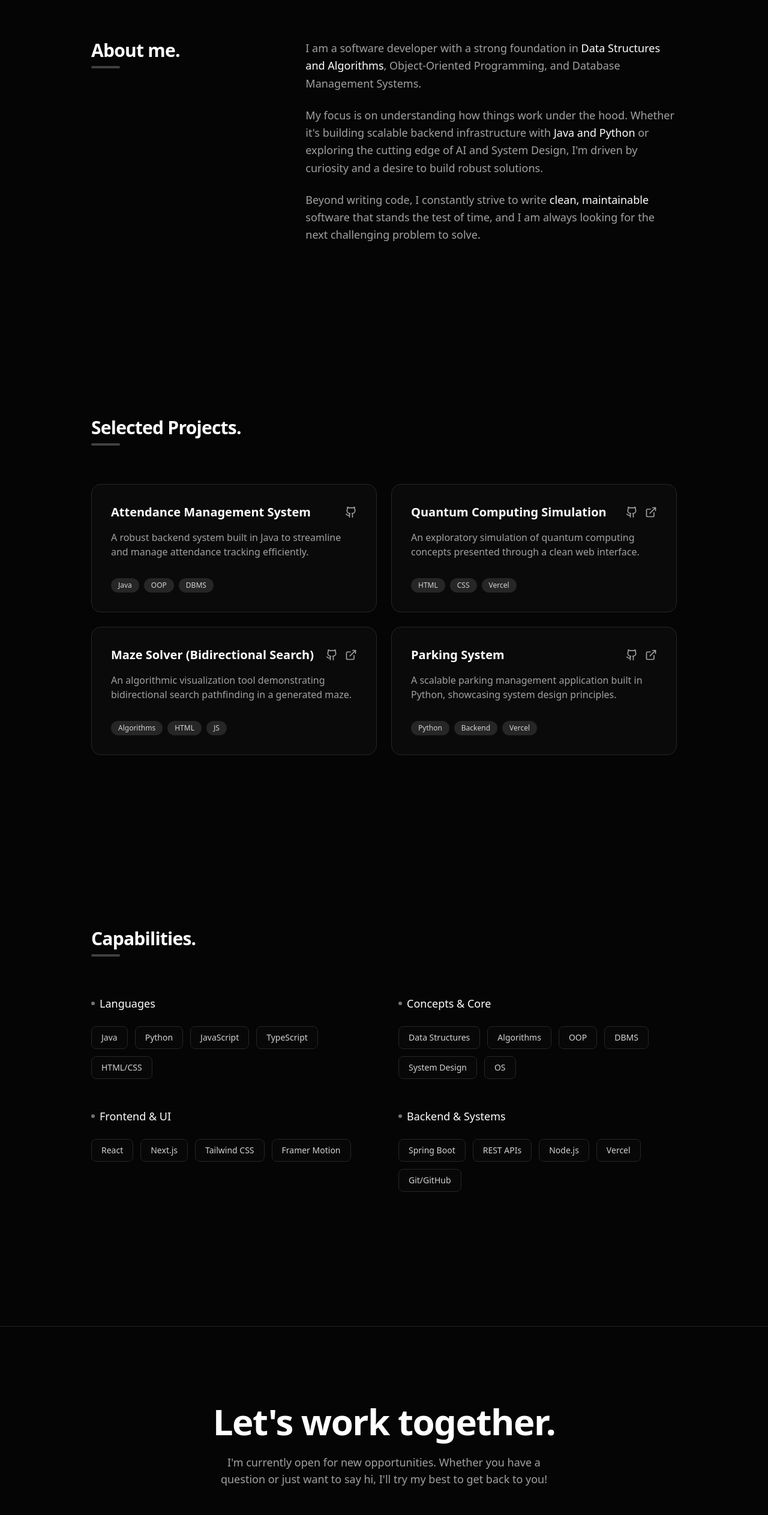
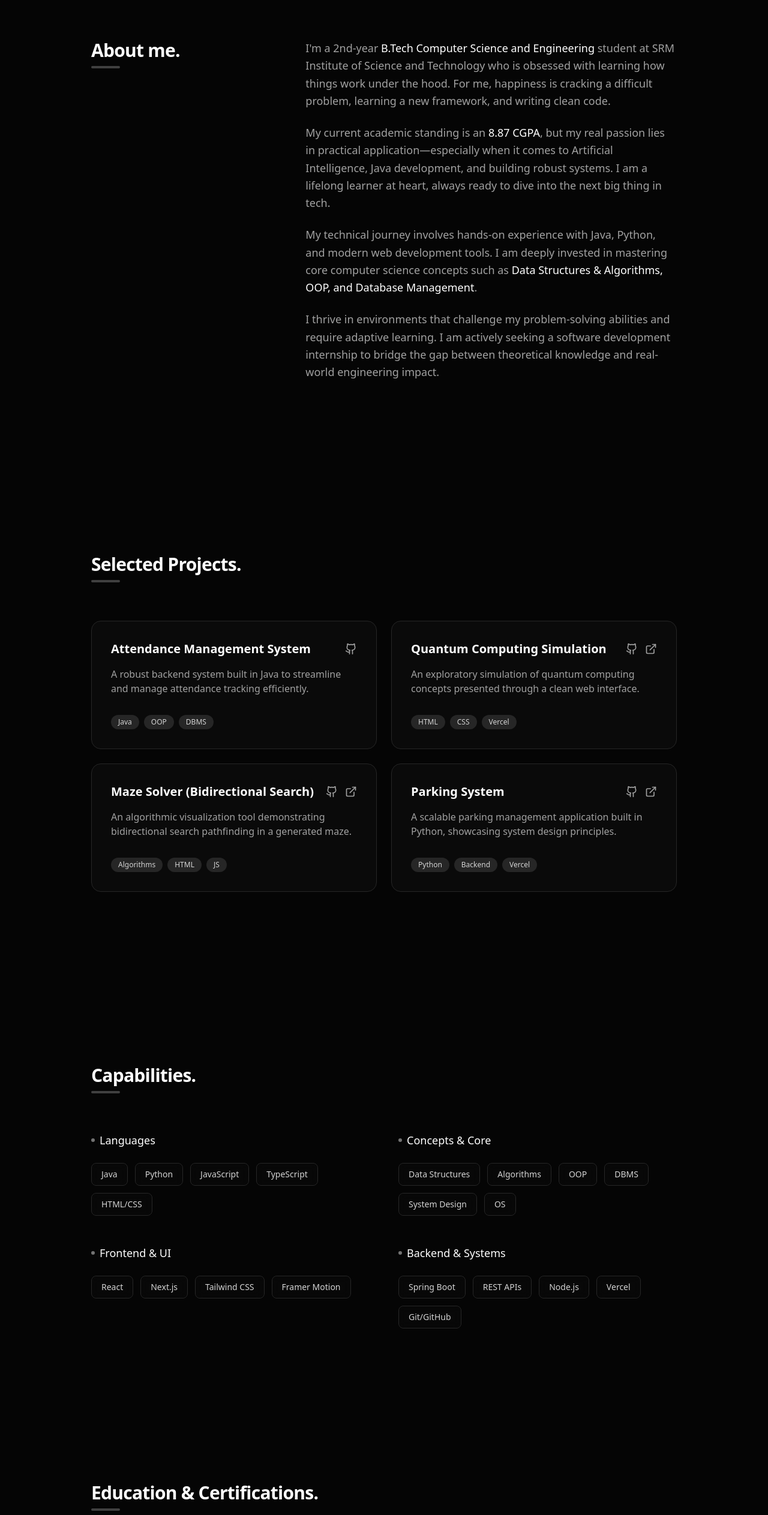
Before and after one commit to TechWithDipak/Portfolio_website, a Next.js app: page / in a window 1280 px wide. Shown: the part 862-3388 px from the top of the page at 60% size. Built offline with nearby package versions, Linux system fonts and the light colour scheme.

Commit message:
certification added

```diff
--- a/src/app/page.tsx
+++ b/src/app/page.tsx
@@ -2,6 +2,7 @@ import Hero from "@/components/Hero";
 import About from "@/components/About";
 import Projects from "@/components/Projects";
 import Skills from "@/components/Skills";
+import Certifications from "@/components/Certifications";
 import Contact from "@/components/Contact";
 
 export default function Home() {
@@ -11,6 +12,7 @@ export default function Home() {
       <About />
       <Projects />
       <Skills />
+      <Certifications />
       <Contact />
     </main>
   );
--- a/src/components/About.tsx
+++ b/src/components/About.tsx
@@ -1,7 +1,6 @@
 "use client";
 
 import { Section } from "./ui/Section";
-import { motion } from "framer-motion";
 
 export default function About() {
   return (
@@ -13,13 +12,16 @@ export default function About() {
 
       <div className="w-full md:w-2/3 text-lg text-neutral-400 font-light leading-relaxed space-y-6">
         <p>
-          I am a software developer with a strong foundation in <span className="text-white font-medium">Data Structures and Algorithms</span>, Object-Oriented Programming, and Database Management Systems.
+          I&apos;m a 2nd-year <span className="text-white font-medium">B.Tech Computer Science and Engineering</span> student at SRM Institute of Science and Technology who is obsessed with learning how things work under the hood. For me, happiness is cracking a difficult problem, learning a new framework, and writing clean code.
         </p>
         <p>
-          My focus is on understanding how things work under the hood. Whether it&apos;s building scalable backend infrastructure with <span className="text-white font-medium">Java and Python</span> or exploring the cutting edge of AI and System Design, I&apos;m driven by curiosity and a desire to build robust solutions.
+          My current academic standing is an <span className="text-white font-medium">8.87 CGPA</span>, but my real passion lies in practical application—especially when it comes to Artificial Intelligence, Java development, and building robust systems. I am a lifelong learner at heart, always ready to dive into the next big thing in tech.
         </p>
         <p>
-          Beyond writing code, I constantly strive to write <span className="text-white font-medium">clean, maintainable</span> software that stands the test of time, and I am always looking for the next challenging problem to solve.
+          My technical journey involves hands-on experience with Java, Python, and modern web development tools. I am deeply invested in mastering core computer science concepts such as <span className="text-white font-medium">Data Structures &amp; Algorithms, OOP, and Database Management</span>.
+        </p>
+        <p>
+          I thrive in environments that challenge my problem-solving abilities and require adaptive learning. I am actively seeking a software development internship to bridge the gap between theoretical knowledge and real-world engineering impact.
         </p>
       </div>
     </Section>
--- /dev/null
+++ b/src/components/Certifications.tsx
@@ -0,0 +1,104 @@
+"use client";
+
+import { Section } from "./ui/Section";
+import { motion } from "framer-motion";
+import { LuGraduationCap as GraduationCap, LuAward as Award } from "react-icons/lu";
+
+const EDUCATION = [
+  {
+    period: "2024 - 2028",
+    title: "B.Tech Computer Science",
+    institution: "SRM Institute of Science and Technology (SRMIST)",
+    highlight: "Current CGPA: 8.87 (2nd Year)",
+  },
+  {
+    period: "Completed",
+    title: "Class XII (Higher Secondary)",
+    institution: "Sri Chaitanya Institute",
+    highlight: null,
+  }
+];
+
+const CERTIFICATIONS = [
+  "J.P. Morgan: Software Engineering Job Simulation",
+  "NVIDIA: Evaluation and Light Customization of LLMs",
+  "NPTEL & IIT: Programming in Java",
+  "Databricks: SQL Analytics and BI on Databricks",
+  "Udemy: Data Structures and OOP with C++",
+  "Forage: GenAI Powered Data Analytics",
+  "Saylor Academy: CS105: Introduction to Python"
+];
+
+export default function Certifications() {
+  return (
+    <Section id="background" className="py-24 md:py-32">
+      <div className="mb-16">
+        <h2 className="text-3xl font-bold tracking-tight text-white mb-2">Education &amp; Certifications.</h2>
+        <div className="h-1 w-12 bg-neutral-700 rounded-full" />
+      </div>
+
+      <div className="grid grid-cols-1 lg:grid-cols-2 gap-16 lg:gap-12">
+        {/* Education Column */}
+        <div>
+          <div className="flex items-center gap-3 mb-8">
+            <GraduationCap className="text-blue-400" size={24} />
+            <h3 className="text-2xl font-semibold text-white">Education</h3>
+          </div>
+
+          <div className="relative border-l border-neutral-800 ml-3 pl-8 space-y-10">
+            {EDUCATION.map((item, idx) => (
+              <motion.div
+                key={idx}
+                initial={{ opacity: 0, y: 20 }}
+                whileInView={{ opacity: 1, y: 0 }}
+                viewport={{ once: true, margin: "-10%" }}
+                transition={{ duration: 0.5, delay: idx * 0.1 }}
+                className="relative"
+              >
+                {/* Timeline dot */}
+                <div className="absolute -left-[41px] top-1 h-4 w-4 rounded-full bg-[#050505] border-2 border-neutral-700 flex items-center justify-center z-10">
+                  <div className="h-1.5 w-1.5 rounded-full bg-blue-500" />
+                </div>
+
+                <div className="p-6 rounded-2xl border border-neutral-800 bg-neutral-900/20 hover:bg-neutral-900/50 transition-colors">
+                  <span className="text-sm font-medium text-blue-400 mb-2 block">{item.period}</span>
+                  <h4 className="text-xl font-bold text-white mb-1">{item.title}</h4>
+                  <p className="text-neutral-400 mb-4 font-light">{item.institution}</p>
+                  {item.highlight && (
+                    <span className="inline-block px-3 py-1 bg-neutral-800 text-neutral-300 text-sm rounded-md font-medium">
+                      {item.highlight}
+                    </span>
+                  )}
+                </div>
+              </motion.div>
+            ))}
+          </div>
+        </div>
+
+        {/* Certifications Column */}
+        <div>
+          <div className="flex items-center gap-3 mb-8">
+            <Award className="text-purple-400" size={24} />
+            <h3 className="text-2xl font-semibold text-white">Certifications</h3>
+          </div>
+
+          <div className="flex flex-col gap-4">
+            {CERTIFICATIONS.map((cert, idx) => (
+              <motion.div
+                key={idx}
+                initial={{ opacity: 0, x: 20 }}
+                whileInView={{ opacity: 1, x: 0 }}
+                viewport={{ once: true, margin: "-10%" }}
+                transition={{ duration: 0.5, delay: idx * 0.1 }}
+                className="p-5 rounded-xl border border-neutral-800 bg-neutral-900/20 hover:bg-neutral-900/50 transition-colors flex items-center gap-4"
+              >
+                <div className="h-1.5 w-1.5 rounded-full bg-purple-500 shrink-0" />
+                <p className="text-neutral-300 font-light">{cert}</p>
+              </motion.div>
+            ))}
+          </div>
+        </div>
+      </div>
+    </Section>
+  );
+}
```
